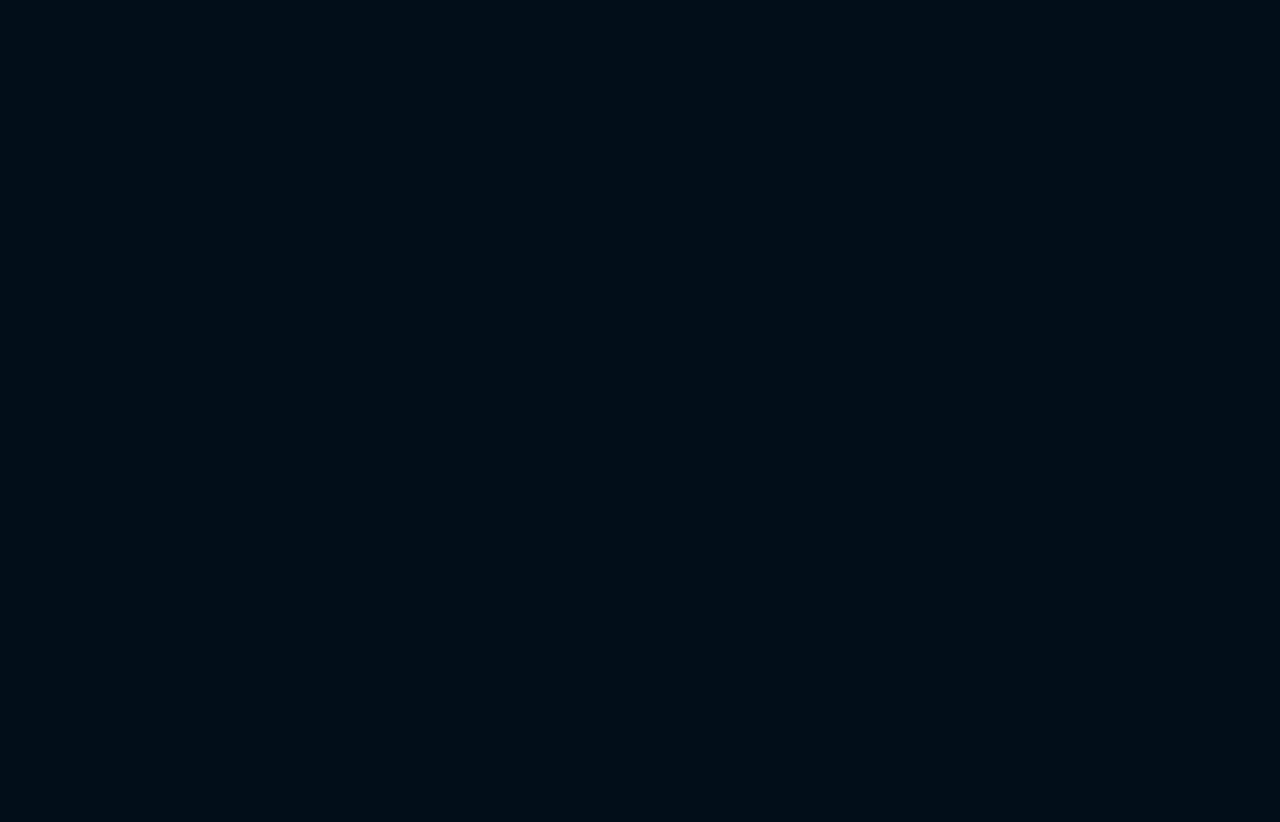
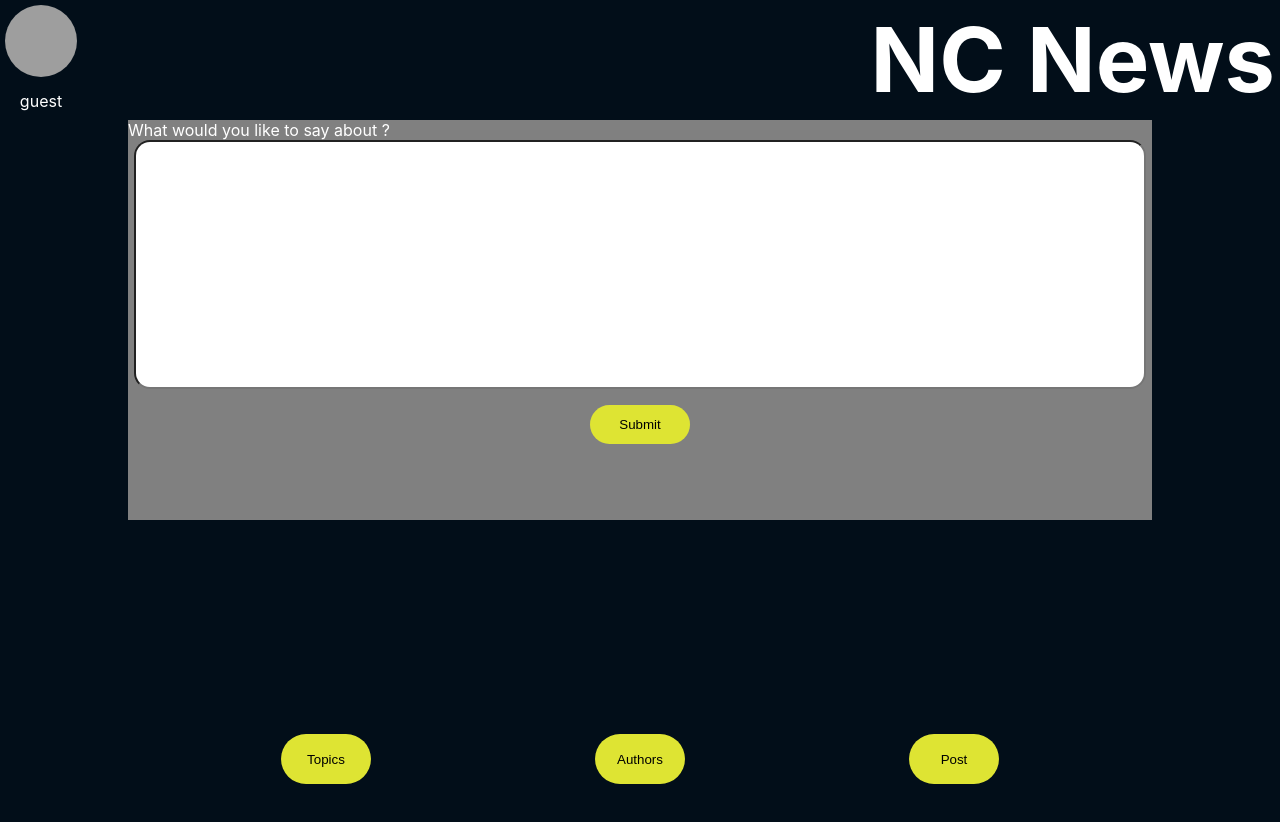
Before and after one commit to philipwalton123/React-nc-news-app, a React (Create React App) app: page /comment in a window 1280 px wide. Before the commit this address had no page. Shown: the top 822 px of the page. Before the commit the page ends 800 px from the top, so only its background shows below. Built offline with nearby package versions, Linux system fonts and the light colour scheme; no server answers; grey boxes are pictures that could not be loaded.

Commit message:
create Comments component, handleSubmit etc

```diff
--- a/src/App.css
+++ b/src/App.css
@@ -331,6 +331,11 @@ a h1 {
   border-style: none;
 }
 
+.comments-bar-top {
+  display: flex;
+  flex-direction: row;
+}
+
 .comments-bar h3 {
   margin-top: 3%;
 }
@@ -341,8 +346,18 @@ a h1 {
 
 .comments-bar .action-button {
   margin: 0;
-  font-size: 110%
+  font-size: 110%;
 }
+
+#reveal-comments {
+  width: 90%;
+}
+
+#write-a-comment {
+  font-size: 200%;
+  width: 10%;
+}
+
 
 .comments-bar::-webkit-scrollbar {
   width:10%;
@@ -359,6 +374,26 @@ a h1 {
 .comments-bar::-webkit-scrollbar-thumb {
   background-color: darkgrey;
   outline: 1px solid slategrey;
+}
+.write-comment-wrapper {
+  background-color: grey;
+  color: white;
+  width: 80%;
+  margin: auto;
+  height:50%;
+  margin-top: 120px;
+}
+
+.write-comment-wrapper .comment-form {
+  height: 80%;
+  width: 100%;
+}
+
+.write-comment-wrapper .comment-field {
+  width: 98%;
+  margin: auto;
+  height: 100%;
+  border-radius: 1pc;
 }
 
 /* Desktop */
--- a/src/App.js
+++ b/src/App.js
@@ -5,6 +5,7 @@ import Home from './components/Home';
 import SingleArticle from './components/SingleArticle';
 import { useState } from 'react';
 import { LoggedInUserContext } from './contexts/LoggedInUser';
+import Comment from './components/Comment';
 
 function App() {
 
@@ -15,8 +16,9 @@ function App() {
     <LoggedInUserContext.Provider value ={{loggedInUser, setLoggedInUser}}>
      <Routes>
       <Route path="/" element={<Welcome />} />
-        <Route path="/home" element={<Home />} />
-        <Route path="/articles/*" element={<SingleArticle />} />
+      <Route path="/home" element={<Home />} />
+      <Route path="/articles/*" element={<SingleArticle />} />
+      <Route path="/comment/*" element={<Comment />} />
      </Routes>
      </LoggedInUserContext.Provider>
     </div>
--- a/src/api-calls/apiCalls.js
+++ b/src/api-calls/apiCalls.js
@@ -63,6 +63,12 @@ async function getCommentsByArticleId(article_id) {
     return axios.get(`https://nc-news-phil-w.herokuapp.com/api/articles/${article_id}/comments`)
 }
 
+async function postCommentOnArticle(article_id, voter, comment) {
+    return axios.post(`https://nc-news-phil-w.herokuapp.com/api/articles${article_id}/comments`, {username: voter, body: comment})
+    .then(response => {
+    })
+}
+
 export {
     getAllArticles,
     getAllTopics,
@@ -75,5 +81,6 @@ export {
     decrementVotes,
     deleteUsersVoteOnArticle,
     getUserByUsername,
-    getCommentsByArticleId
+    getCommentsByArticleId,
+    postCommentOnArticle
 }
--- /dev/null
+++ b/src/components/Comment.js
@@ -0,0 +1,57 @@
+import { useContext, useEffect, useState } from "react"
+import { Link, useParams } from "react-router-dom"
+import { getArticleById, postCommentOnArticle } from "../api-calls/apiCalls"
+import { LoggedInUserContext } from "../contexts/LoggedInUser"
+import Header from "./Header"
+import NavBar from "./NavBar"
+
+export default function Comment() {
+    const splat = useParams()['*']
+    const [thisArticle, setThisArticle] = useState({})
+    const [currentText, setCurrentText] = useState('')
+    const [submitted, setSubmitted] = useState(false)
+    const [isError, setIsError] = useState(false)
+    const {loggedInUser} = useContext(LoggedInUserContext)
+    console.log(loggedInUser)
+
+    useEffect(()=> {
+        getArticleById(splat)
+        .then(({data:{article}}) => {
+            setThisArticle(article)
+        })
+    }, [splat])
+
+    function updateText(event) {
+        event.preventDefault()
+        setCurrentText(event.target.value)
+    }
+
+    function handleCommentSubmit(event) {
+        event.preventDefault()
+        if (loggedInUser.username === 'guest') {
+            setIsError(true)
+            console.log('error')
+        } else {
+            console.log('submitting')
+            setIsError(false)
+            const text = event.target[0].value
+            postCommentOnArticle(thisArticle.article_id, loggedInUser.username, text)
+        //setCurrentText('')
+        }
+
+
+    }
+
+    return<>
+        <Header />
+        <NavBar />
+        <section className="write-comment-wrapper">What would you like to say about {thisArticle.title}?
+            <form className='comment-form' onSubmit={handleCommentSubmit}>
+                <input type='text' className="comment-field" value={currentText} onChange={updateText}></input>
+                <button className='action-button'>Submit</button>
+            </form>
+            {isError ? <p>You must be <Link to='/'>logged in</Link> to submit a comment</p> : null}
+        </section>
+
+    </>
+}
--- a/src/components/CommentsSection.js
+++ b/src/components/CommentsSection.js
@@ -1,15 +1,26 @@
 import { useState } from "react"
+import { useNavigate } from "react-router-dom"
 
-export default function CommentsSection({comments}) {
+export default function CommentsSection({comments, article_id}) {
     const [commentsHidden, setCommentsHidden] = useState(true)
 
-    function handleClick(){
+    const navigate = useNavigate()
+
+    function handleRevealClick(){
         setCommentsHidden(!commentsHidden)
+    }
+
+    function handleCommentClick(){
+        navigate(`/comment/${article_id}`)
     }
 
     return <section className={commentsHidden ? 'comments-wrapper' : 'comments-wrapper--open'}>
         <section className="comments-bar">
-            <button className="action-button" onClick={handleClick}>Comments</button>
+            <div className="comments-bar-top">
+               <button className="action-button" id='reveal-comments' onClick={handleRevealClick}>Comments</button>
+               <button className="action-button" id='write-a-comment' onClick={handleCommentClick}>+</button>
+            </div>
+
             <ul className="comments-list">
                 {
                     comments.map(comment => {
--- a/src/components/SingleArticle.js
+++ b/src/components/SingleArticle.js
@@ -31,6 +31,6 @@ export default function SingleArticle() {
     <Header />
     <NavBar />
     <ArticleSection article={thisArticle} />
-    <CommentsSection comments={theseComments}/>
+    <CommentsSection comments={theseComments} article_id={thisArticle.article_id}/>
     </>
 }
```
